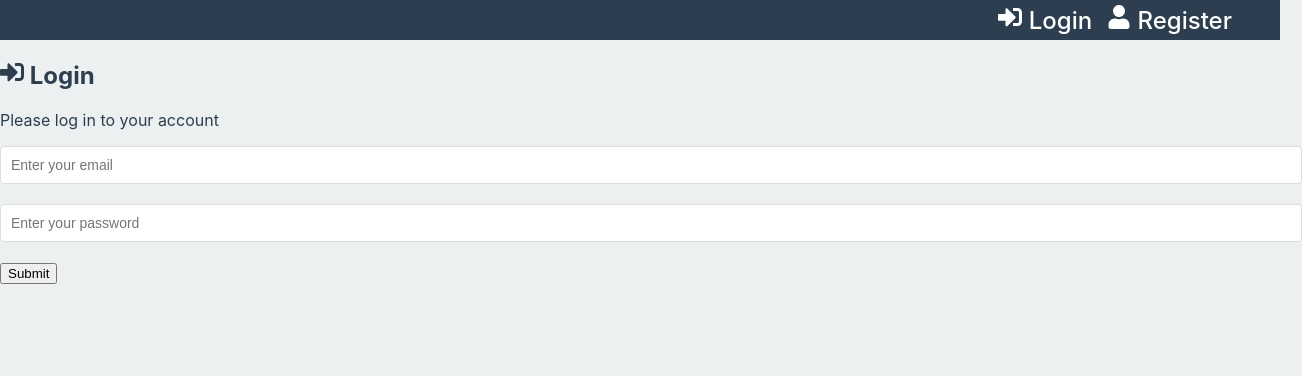
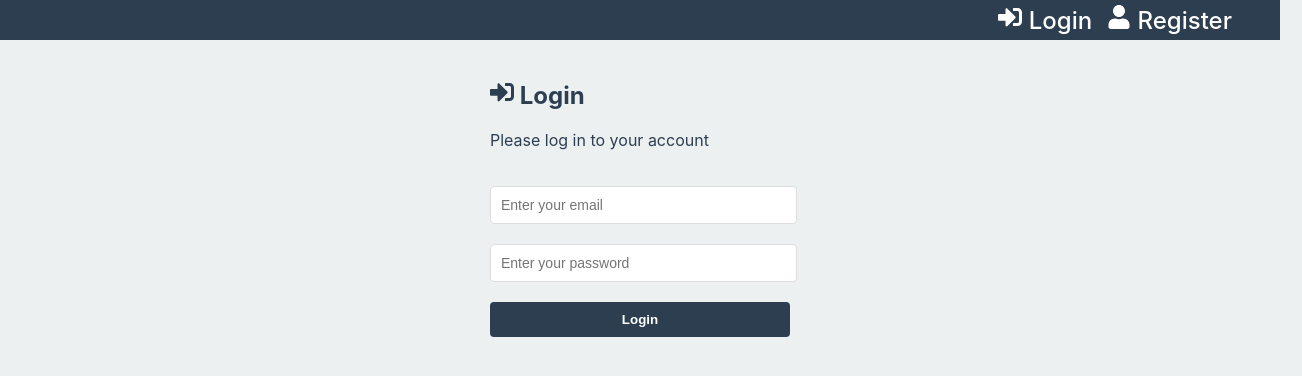
Before and after one commit to jamizan/SDS_FullStack, a React (Create React App) app in the folder recipe_management_system/frontend/: page /login in a window 1280 px wide. Shown: the top 376 px of the page, 1302 px wide, since content can reach past the window. Built offline with nearby package versions, Linux system fonts and the light colour scheme.

Commit message:
feat: enhance login and registration forms with updated styles and button labels

```diff
--- a/recipe_management_system/frontend/src/index.css
+++ b/recipe_management_system/frontend/src/index.css
@@ -90,6 +90,26 @@ body {
 .menu a:hover {
   color: var(--accent);
 }
+
+/* Login/Register styles */
+
+section.head, section.form {
+  width: 300px;
+  padding-top: 20px;
+  margin: auto;
+}
+.btn-block {
+  width: 100%;
+  background: var(--primary);
+  color: var(--white);
+  border: none;
+  padding: 10px;
+  border-radius: 4px;
+  cursor: pointer;
+  font-weight: 600;
+  transition: background 0.3s;
+}
+
 
 /* Recipes styles */
 .recipes-container table{
@@ -227,7 +247,7 @@ body {
 
 .form-group input,
 .form-group textarea {
-  width: 100%;
+  width: 95%;
   padding: 10px;
   border: 1px solid #ddd;
   border-radius: 4px;
--- a/recipe_management_system/frontend/src/pages/Login.jsx
+++ b/recipe_management_system/frontend/src/pages/Login.jsx
@@ -86,7 +86,7 @@ function Login() {
           </div>
           <div className="form-group">
             <button type='submit' className="btn btn-block">
-              Submit
+              Login
             </button>
           </div>
         </form>
--- a/recipe_management_system/frontend/src/pages/Register.jsx
+++ b/recipe_management_system/frontend/src/pages/Register.jsx
@@ -64,7 +64,7 @@ function Register() {
 
   return (
     <>
-      <section className="heading">
+      <section className="head">
         <h1>
           <FaUser /> Register
         </h1>
@@ -119,7 +119,7 @@ function Register() {
           </div>
           <div className="form-group">
             <button type='submit' className="btn btn-block">
-              Submit
+              Register
             </button>
           </div>
         </form>
```
